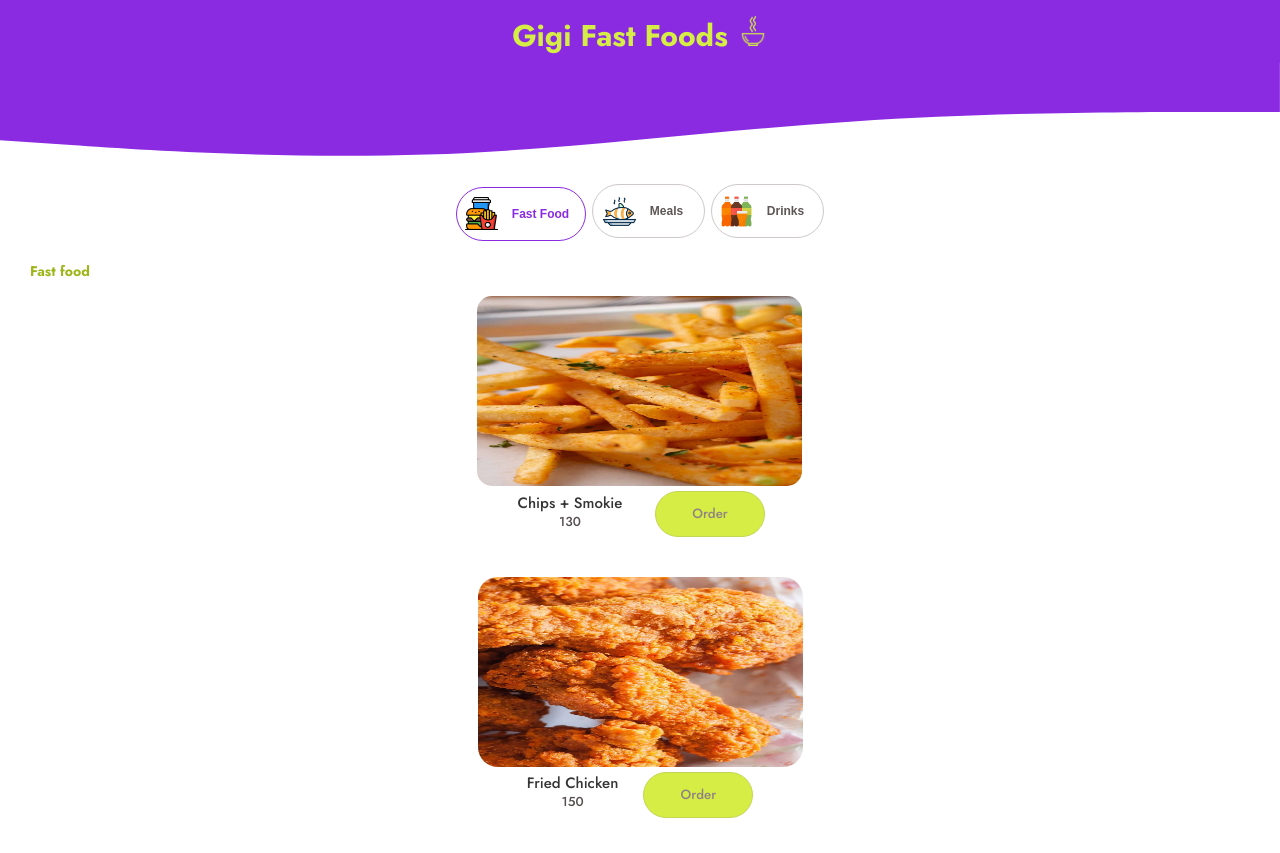
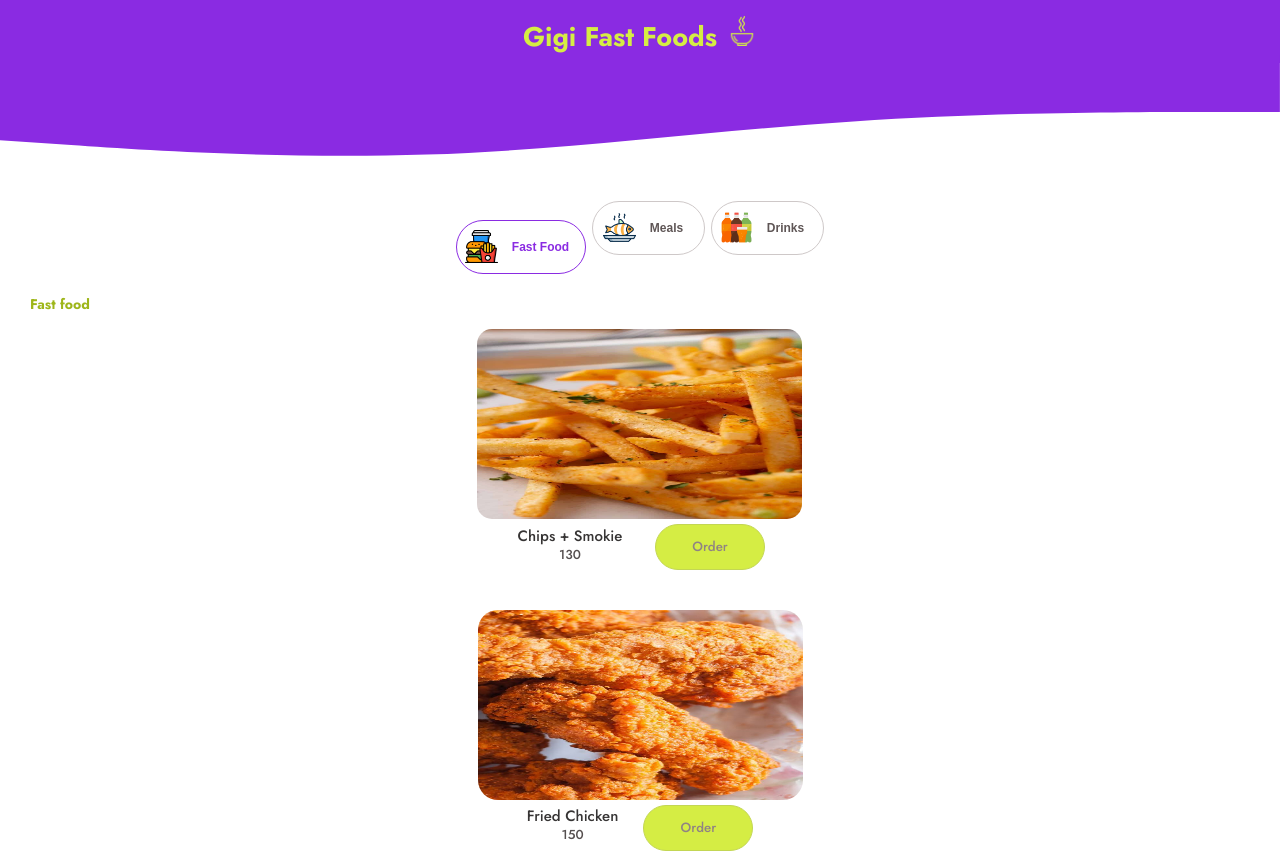
Before and after one commit to George-Agai/Gigi-Fast-Foods, a React (Create React App) app: page / in a window 1280 px wide. Shown: the top 853 px of the page. Built offline with nearby package versions, Linux system fonts and the light colour scheme.

Commit message:
More cleaning

```diff
--- a/src/home/GigiFastFoods.css
+++ b/src/home/GigiFastFoods.css
@@ -24,7 +24,7 @@
 }
 #fast-foods {
     color: rgba(213, 237, 68, 1);
-    font-size: 30px;
+    font-size: 27px;
     margin-top: 35px;
     animation-name: gigiFastFoods;
     animation-duration: 0.5s;
--- a/src/home/Home.js
+++ b/src/home/Home.js
@@ -122,9 +122,9 @@ const Home = () => {
                         </div>
                         <svg xmlns="http://www.w3.org/2000/svg" viewBox="0 0 1440 120" className='svgheader'><path fill="#8a2be2" fill-opacity="1" d="M0,96L80,101.3C160,107,320,117,480,112C640,107,800,85,960,74.7C1120,64,1280,64,1360,64L1440,64L1440,0L1360,0C1280,0,1120,0,960,0C800,0,640,0,480,0C320,0,160,0,80,0L0,0Z"></path></svg>
                         <div className='navigation-buttons-div-container' >
-                            <button className='softdrink-button' style={{ width: '130px', marginLeft: '5px', border: fastFoodButton ? '1.5px solid #8a2be2' : '1px solid  rgb(206, 200, 200)' , color: fastFoodButton ? '#8a2be2' : 'rgba(95, 86, 86, 1)', marginTop: fastFoodButton ? '25px' : '20px'}} onClick={handleScrollToFastFoods}><div className='navigation-buttons-div' style={{ marginLeft: '-14px' }}><img src={burger} alt='fastfood' className='softdrink' /></div>&ensp;<p>Fast Food</p></button>
-                            <button className='softdrink-button' style={{ border: mainMealsButton ? '1.5px solid #8a2be2' : '1px solid  rgb(206, 200, 200)', color: mainMealsButton ? '#8a2be2' : 'rgba(95, 86, 86, 1)', marginTop: mainMealsButton ? '25px' : '20px'}} onClick={handleScrollToMainMeals}><div className='navigation-buttons-div'><img src={mainmeal} alt='mainmeal' className='softdrink' /></div>&ensp;<p>Meals</p></button>
-                            <button className='softdrink-button' style={{ border: drinksButton ? '1.5px solid #8a2be2' : '1px solid  rgb(206, 200, 200)', color: drinksButton ? '#8a2be2' : 'rgba(95, 86, 86, 1)', marginTop: drinksButton ? '25px' : '20px'}} onClick={handleScrollToDrinks}><div className='navigation-buttons-div'><img src={softdrink} alt='softdrink' className='softdrink' /></div>&ensp;<p>Drinks</p></button>
+                            <button className='softdrink-button' style={{ width: '130px', marginLeft: '5px', border: fastFoodButton ? '1.5px solid #8a2be2' : '1px solid  rgb(206, 200, 200)' , color: fastFoodButton ? '#8a2be2' : 'rgba(95, 86, 86, 1)', marginTop: fastFoodButton ? '58px' : '54px'}} onClick={handleScrollToFastFoods}><div className='navigation-buttons-div' style={{ marginLeft: '-14px' }}><img src={burger} alt='fastfood' className='softdrink' /></div>&ensp;<p>Fast Food</p></button>
+                            <button className='softdrink-button' style={{ border: mainMealsButton ? '1.5px solid #8a2be2' : '1px solid  rgb(206, 200, 200)', color: mainMealsButton ? '#8a2be2' : 'rgba(95, 86, 86, 1)', height: mainMealsButton ? '58px' : '54px'}} onClick={handleScrollToMainMeals}><div className='navigation-buttons-div'><img src={mainmeal} alt='mainmeal' className='softdrink' /></div>&ensp;<p>Meals</p></button>
+                            <button className='softdrink-button' style={{ border: drinksButton ? '1.5px solid #8a2be2' : '1px solid  rgb(206, 200, 200)', color: drinksButton ? '#8a2be2' : 'rgba(95, 86, 86, 1)', height: drinksButton ? '58px' : '54px'}} onClick={handleScrollToDrinks}><div className='navigation-buttons-div'><img src={softdrink} alt='softdrink' className='softdrink' /></div>&ensp;<p>Drinks</p></button>
                         </div>
 
                         <div className='chips-smokie-main-container'>
```
